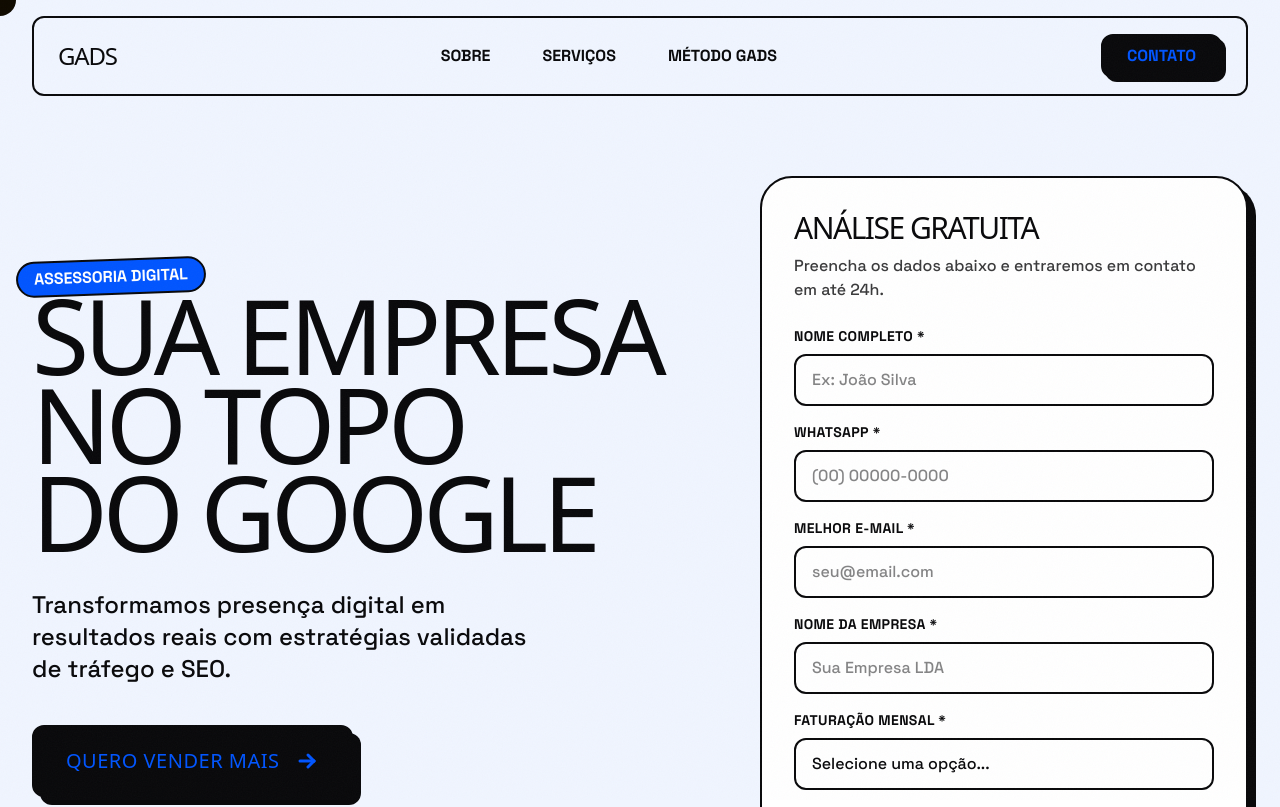
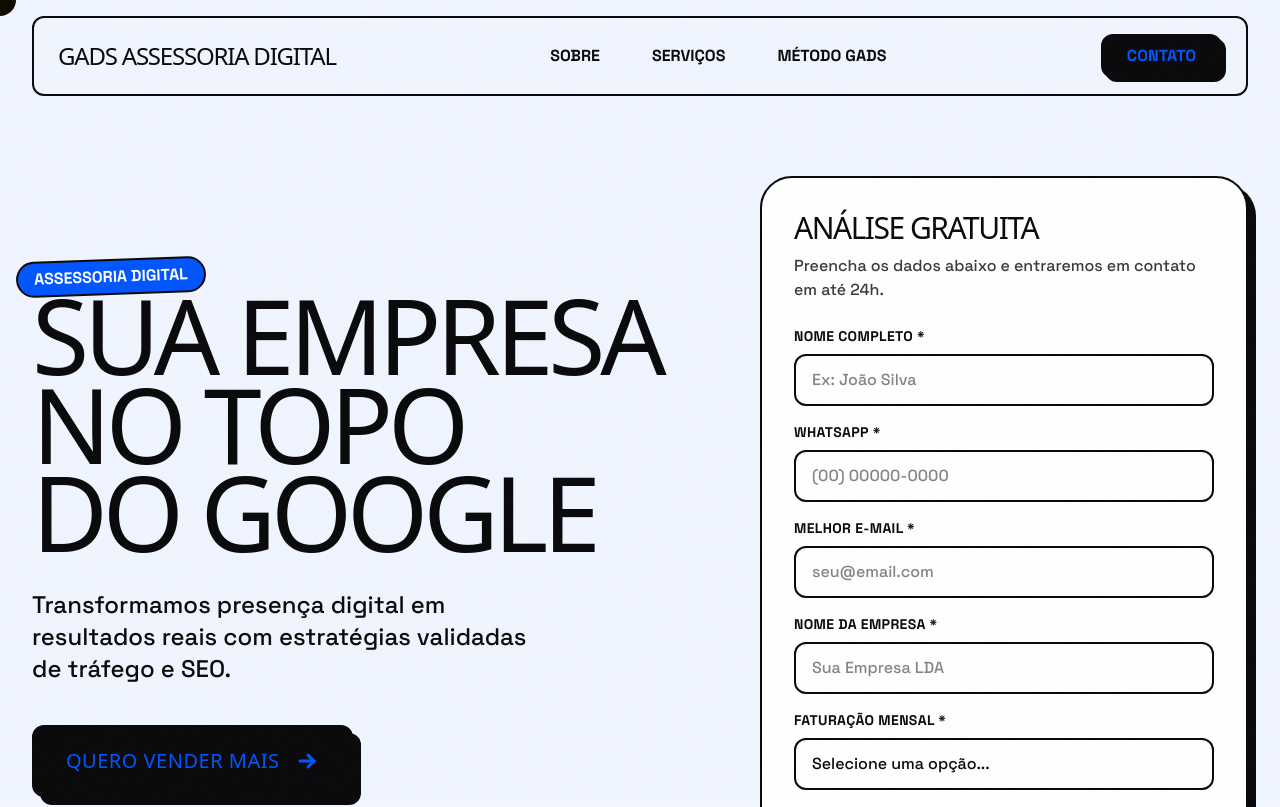
Before and after one commit to Shamps007/gads-google, a React (Vite) app: page / in a window 1280 px wide. Shown: the top 807 px of the page. Built offline with nearby package versions, Linux system fonts and the light colour scheme; a web font is replaced by a local one.

Commit message:
feat: Update app metadata and title to GADS
Updates the application's title, metadata, and package name to reflect the GADS ASSESSORIA DIGITAL branding.

```diff
--- a/index.html
+++ b/index.html
@@ -3,7 +3,7 @@
   <head>
     <meta charset="UTF-8" />
     <meta name="viewport" content="width=device-width, initial-scale=1.0" />
-    <title>My Google AI Studio App</title>
+    <title>GADS ASSESSORIA DIGITAL</title>
     <script>
       // Fix for attempting to patch fetch in environments where it's a getter
       if (typeof window !== 'undefined') {
--- a/metadata.json
+++ b/metadata.json
@@ -1,5 +1,5 @@
 {
-  "name": "GADS Assessoria e Negócios Digitais",
-  "description": "High-Fidelity Conversion Landing Page for GADS",
+  "name": "GADS ASSESSORIA DIGITAL",
+  "description": "GADS - Assessoria e Negócios Digitais. Especialistas em colocar sua empresa no topo do Google.",
   "requestFramePermissions": []
 }
--- a/package.json
+++ b/package.json
@@ -1,5 +1,5 @@
 {
-  "name": "react-example",
+  "name": "gads-digital",
   "private": true,
   "version": "0.0.0",
   "type": "module",
--- a/src/App.tsx
+++ b/src/App.tsx
@@ -108,7 +108,7 @@ export default function App() {
       {/* Header & Navigation */}
       <header className="sticky top-4 z-50 mx-4 md:mx-8">
         <div className="flex items-center justify-between bg-[#F0F5FF]/90 backdrop-blur-[24px] border-2 border-[#09090B] rounded-xl px-6 py-4">
-          <div className="font-display text-2xl tracking-tighter uppercase">GADS</div>
+          <div className="font-display text-2xl tracking-tighter uppercase">GADS ASSESSORIA DIGITAL</div>
           <nav className="hidden md:flex items-center gap-8 font-bold">
             <a href="#sobre" className="hover:text-[#0055FF] hover:bg-[#09090B] px-2 py-1 transition-colors border-2 border-transparent hover:border-[#09090B]">SOBRE</a>
             <a href="#servicos" className="hover:text-[#0055FF] hover:bg-[#09090B] px-2 py-1 transition-colors border-2 border-transparent hover:border-[#09090B]">SERVIÇOS</a>
@@ -315,7 +315,7 @@ export default function App() {
       <footer id="footer" className="bg-[#09090B] text-[#F0F5FF] pt-20 pb-10 px-4 md:px-8 border-t-2 border-[#09090B]">
         <div className="max-w-7xl mx-auto grid grid-cols-1 md:grid-cols-4 gap-12 mb-16">
           <div className="md:col-span-2">
-            <h2 className="font-display text-6xl uppercase tracking-tighter mb-6 text-[#0055FF]">GADS</h2>
+            <h2 className="font-display text-6xl uppercase tracking-tighter mb-6 text-[#0055FF]">GADS ASSESSORIA DIGITAL</h2>
             <p className="text-lg max-w-sm mb-8 font-mono">
               Assessoria e Negócios Digitais. Colocando sua empresa no topo das buscas.
             </p>
```
